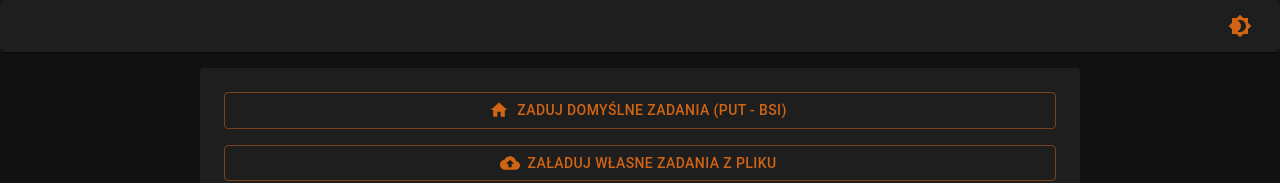
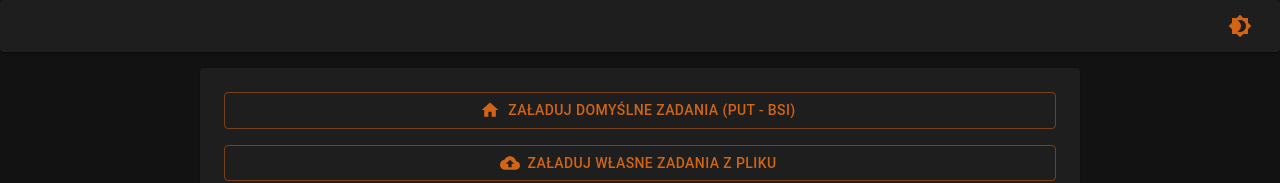
Before and after one commit to vis256/ASSEC-test, a React (Vite) app: page / in a window 1280 px wide. Shown: the top 183 px of the page. Built offline with nearby package versions, Linux system fonts and the light colour scheme.

Commit message:
fix typo

```diff
--- a/src/components/menu/LoadQuestions.tsx
+++ b/src/components/menu/LoadQuestions.tsx
@@ -92,7 +92,7 @@ const LoadQuestions = ({ setTestName, setQuestions }: LoadQuestionsProps) => {
           }
           disabled={loading !== null}
         >
-          Zaduj domyślne zadania (PUT - BSI)
+          Załaduj domyślne zadania (PUT - BSI)
         </Button>
         <Button
           component="label"
```
Also changed, not shown: 1 other file (tests, documents, lock files or other folders).
